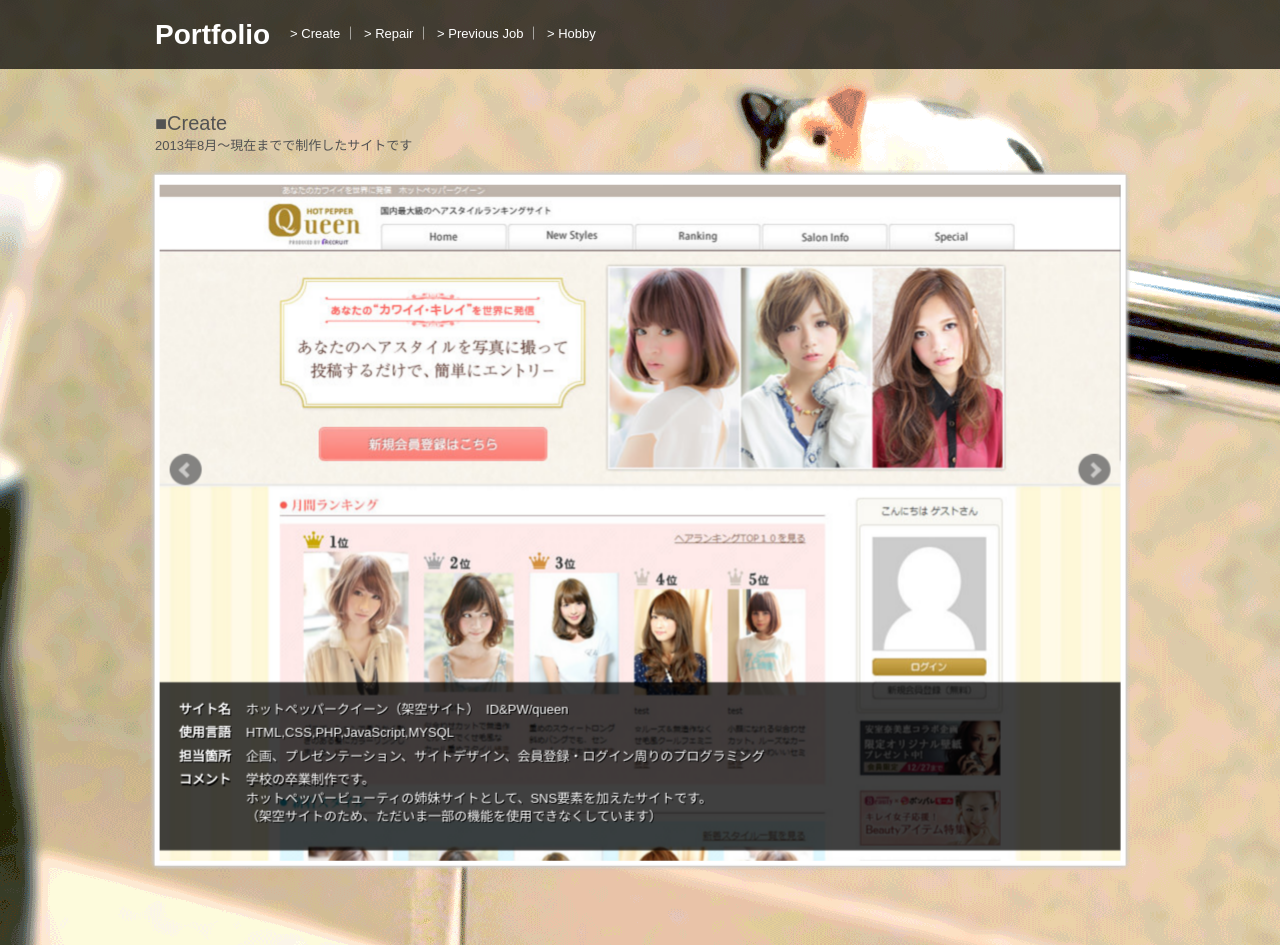
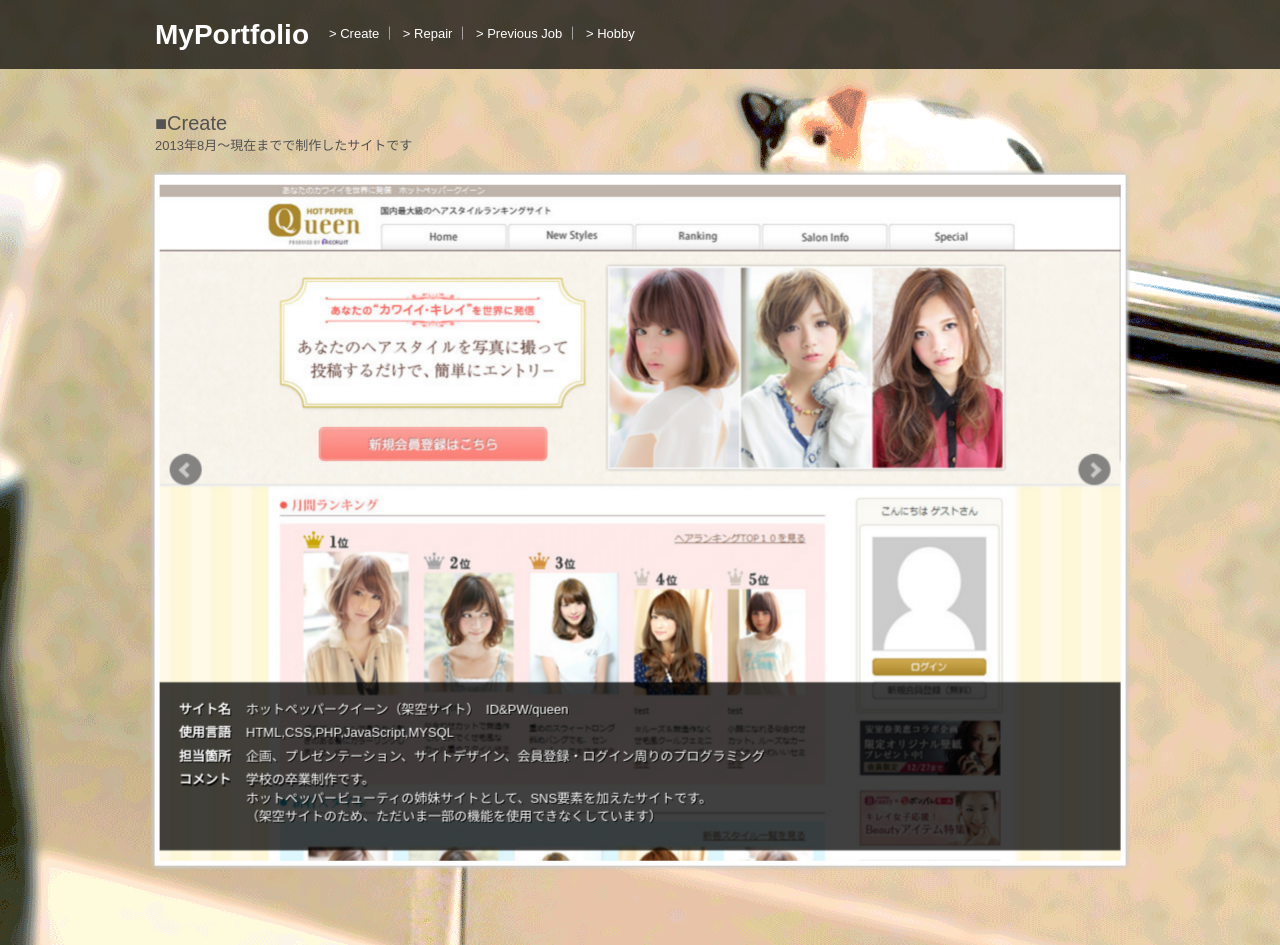
Before and after one commit to kazuhisasa/portfolio, a plain HTML site: page index.html in a window 1280 px wide. Shown: the top 945 px of the page. Drawn offline with nearby package versions, Linux system fonts and the light colour scheme; a web font is replaced by a local one.

Commit message:
change title
title: Portfolio->MyPortfolio

```diff
--- a/index.html
+++ b/index.html
@@ -2,7 +2,7 @@
 <html lang="ja">
 <head>
 <meta charset="UTF-8">
-<title>Portfolio</title>
+<title>MyPortfolio</title>
 <meta name="viewport" content="width=device-width, initial-scale=1, maximum-scale=1">
 <link href="http://fonts.googleapis.com/css?family=Duru+Sans" rel="stylesheet" type="text/css">
 <link href="css/styles.css" rel="stylesheet" type="text/css">
@@ -18,7 +18,7 @@
 
 	<div id="header_inner" class="cf">
 
-		<h1>Portfolio</h1>
+		<h1>MyPortfolio</h1>
 		<nav>
 			<ul class="cf">
 				<li id="create">&gt;&nbsp;Create&nbsp;｜</li>
```
